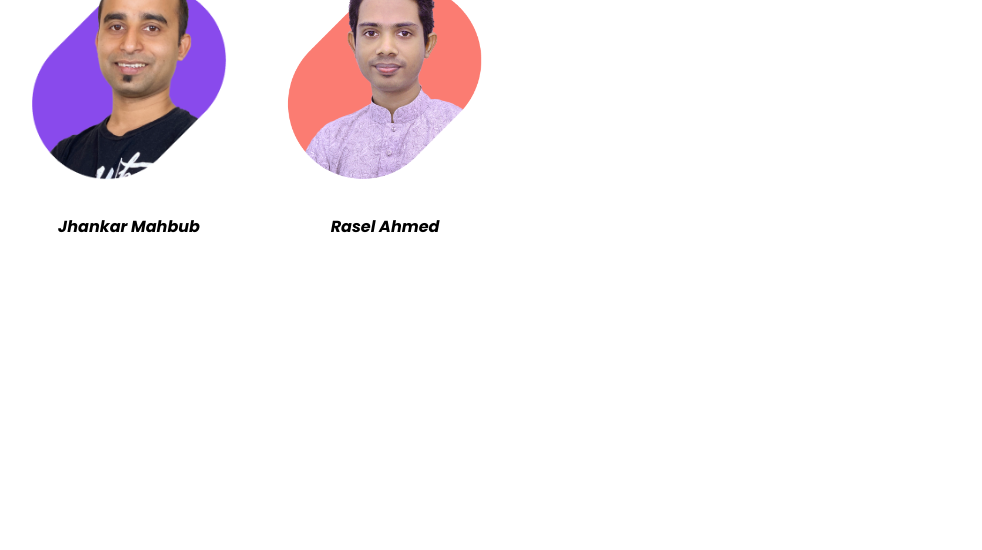
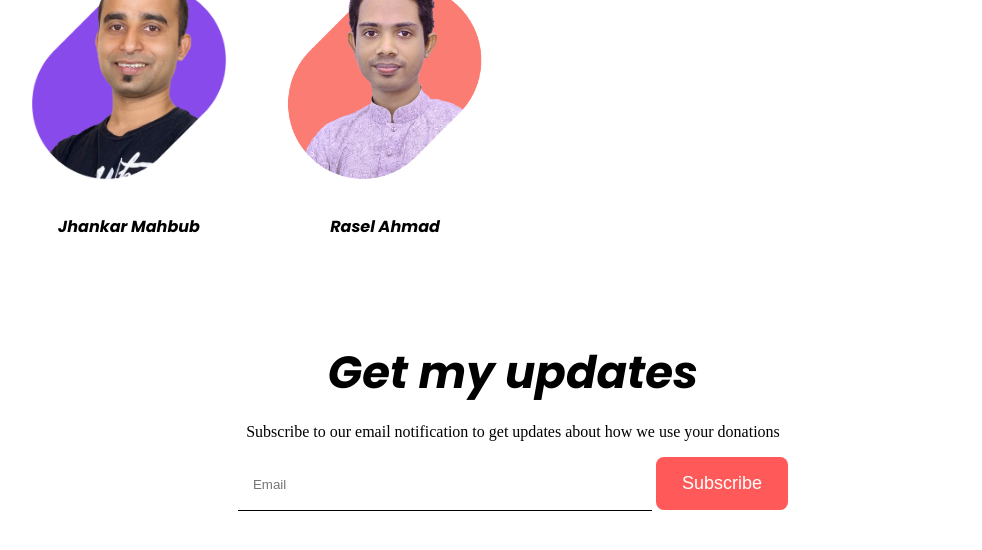
Before and after one commit to anon-habib/donation-projects, a plain HTML site: page index.html in a window 1280 px wide. Shown: the part 2806-3356 px from the top of the page, without its empty margins (127-1109 px from the left). Before the commit the page ends 3145 px from the top, so only its background shows below. Drawn offline with Linux system fonts and the light colour scheme; a web font is replaced by a local one.

Commit message:
email section added

```diff
--- a/css/style.css
+++ b/css/style.css
@@ -79,7 +79,7 @@ section {
 .amount h3:hover {
     border: 2px solid #ff5959;
 }
-.donation-from input {
+.common-form input {
     width: 50%;
     height: 50px;
     padding: 0 15px;
@@ -136,6 +136,8 @@ section {
     width: 100%;
 }
             /* gallery section end */
+
+            /* top dones section start */
 .top-doner {
     display: flex;
     text-align: center;
@@ -146,3 +148,11 @@ section {
 .single-image img {
     width: 100%;
 }
+            /* top dones section end */
+
+            /* email form secton start */
+.email-input {
+    border-bottom: 0;
+}
+
+            /* email form secton end */
--- a/index.html
+++ b/index.html
@@ -40,7 +40,7 @@
                 <h3>5,000tk</h3>
                 <h3>10,000tk</h3>
             </div>
-            <form action="#" class="donation-from">
+            <form action="#" class="common-form">
                 <input type="number"><br>
                 <button type="submit" class="common-button">Donate Now</button>
             </form>
@@ -124,7 +124,7 @@
                 </div>
                 <div class="single-image">
                     <img src="images/doner2.png" alt="doners">
-                    <h4>Rasel Ahmed</h4>
+                    <h4>Rasel Ahmad</h4>
                 </div>
                 <div class="single-image">
                     <img src="images/doner3.png" alt="doners">
@@ -137,10 +137,20 @@
             </div>
         </div>
     </section>
+    <!-- top dones section end -->
 
-
-
-    <!-- top dones section end -->
+    <!-- email form secton start -->
+    <section>
+        <div class="common-div">
+            <h1>Get my updates</h1>
+            <p>Subscribe to our email notification to get updates about how we use your donations</p>
+            <form action="#" class="common-form">
+                <input type="email" class="email-input" placeholder="Email">
+                <button type="submit" class="common-button">Subscribe</button>
+            </form>
+        </div>
+    </section>
+    <!-- email form secton end -->
 
 
 
```
